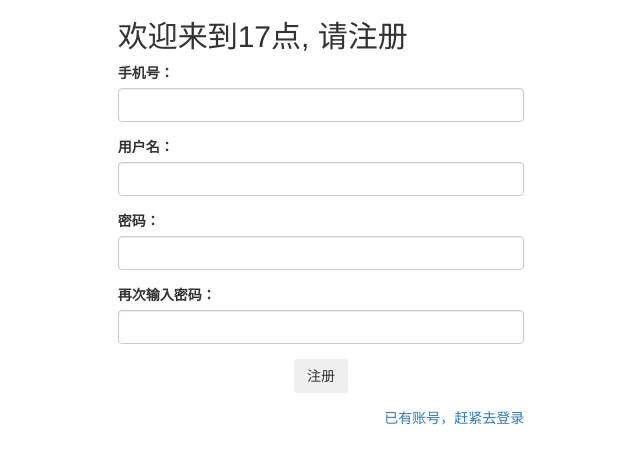
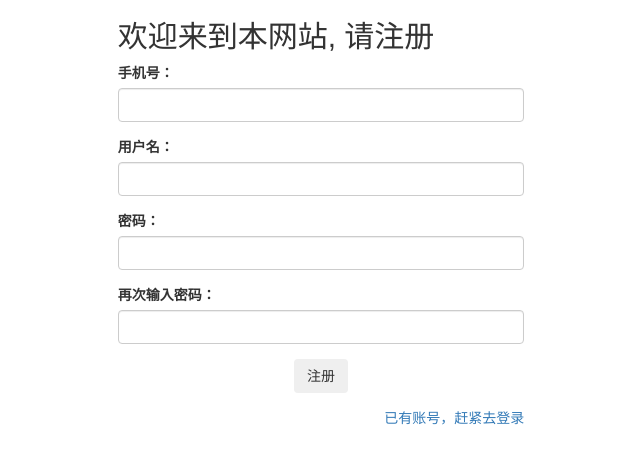
Before and after one commit to CSH-github/signin, a website: page register.html in a window 1280 px wide. Shown: the whole page, without its empty margins (319-959 px from the left). Drawn offline with nearby package versions, Linux system fonts and the light colour scheme.

Commit message:
Update register.html

```diff
--- a/register.html
+++ b/register.html
@@ -14,7 +14,7 @@
 <div class="row">
     <div class="col-sm-4 col-sm-offset-4">
         <form>
-            <h2>欢迎来到17点, 请注册</h2>
+            <h2>欢迎来到本网站, 请注册</h2>
             <div class="form-group">
                 <label>手机号：</label>
                 <input class="form-control" type="text" id="tel" name="手机号">
```
